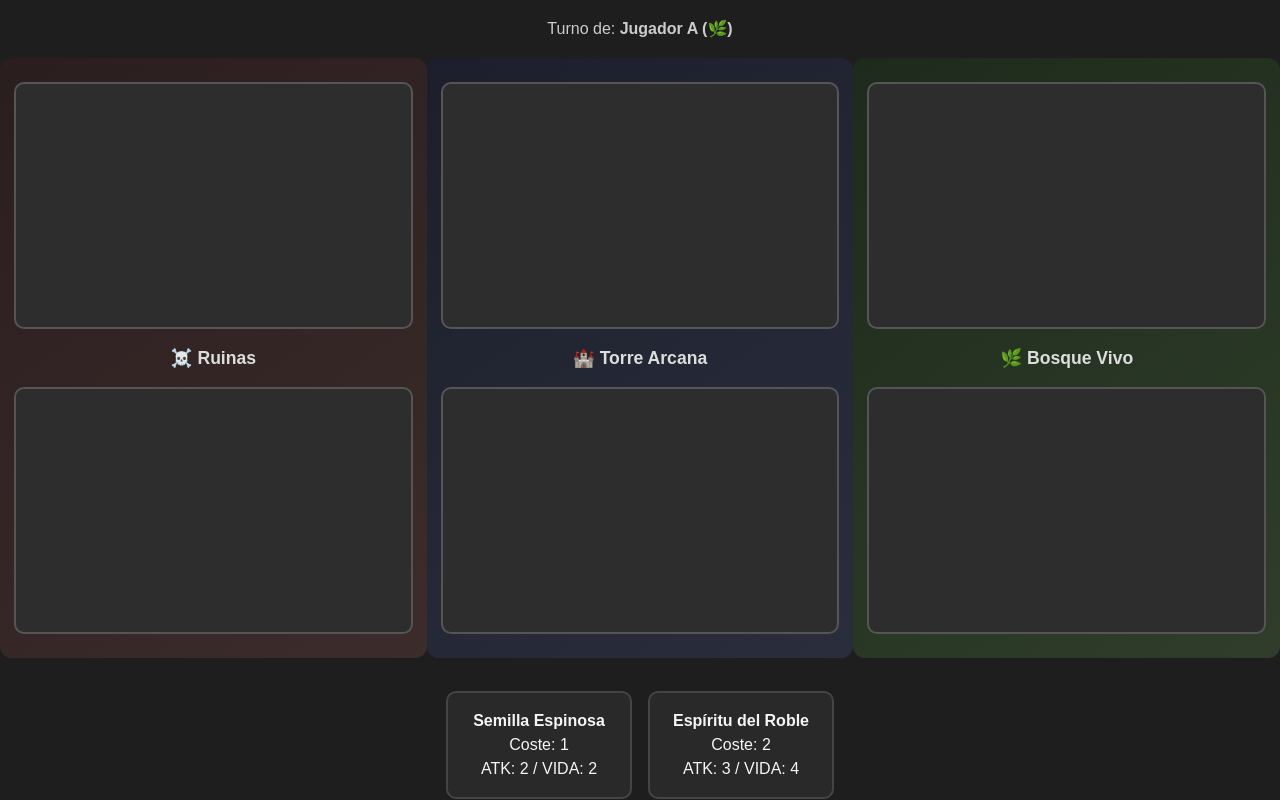
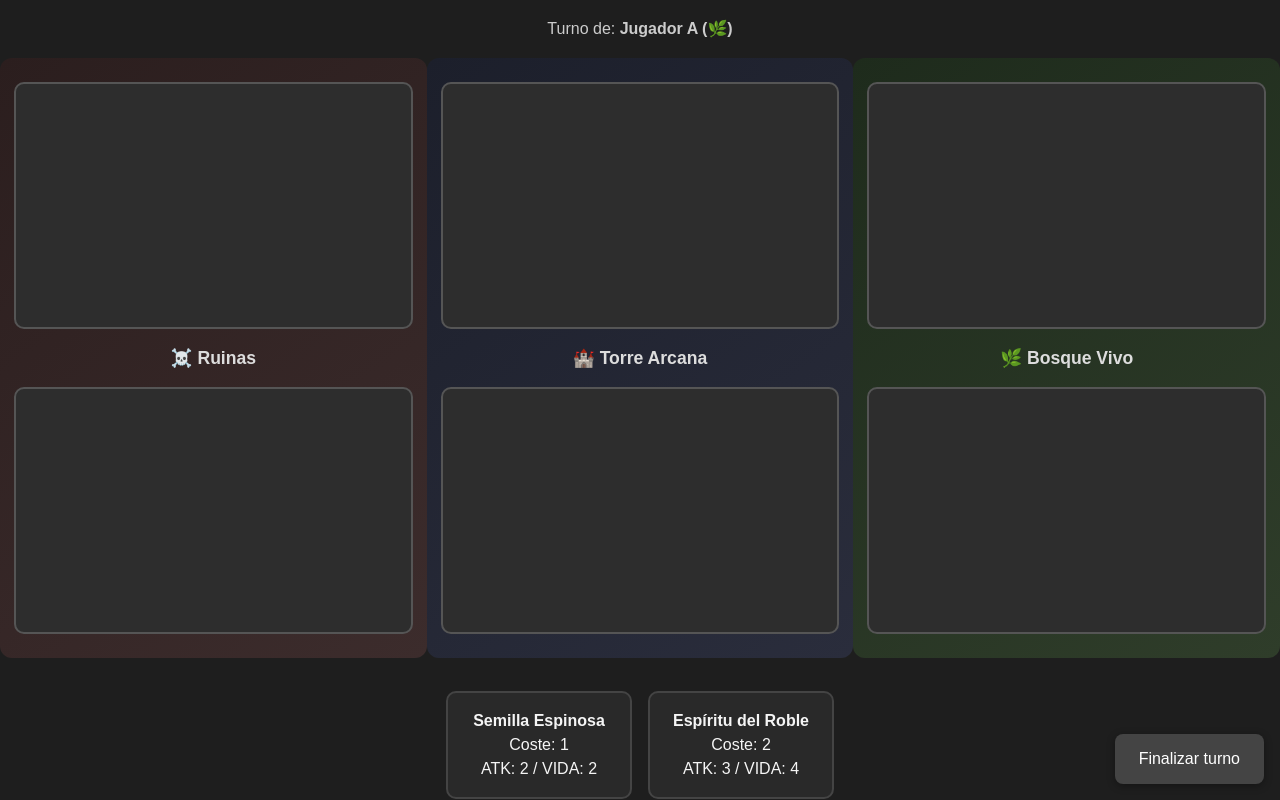
Before and after one commit to bards-of-the-mountain/ecos_board, a React (Vite) app: page / in a window 1280 px wide. Both pictures are taken after a click on the button "🌿 Bosque Vivo". Built offline with nearby package versions, Linux system fonts and the light colour scheme; no server answers.

Commit message:
added turns

```diff
--- a/package.json
+++ b/package.json
@@ -10,6 +10,7 @@
     "preview": "vite preview"
   },
   "dependencies": {
+    "pusher-js": "^8.4.0",
     "react": "^19.1.0",
     "react-dom": "^19.1.0"
   },
--- a/src/App.css
+++ b/src/App.css
@@ -128,3 +128,28 @@ body {
 .mazo-select button:hover {
   background: #444;
 }
+
+.btn-turno {
+  position: fixed;
+  bottom: 1rem;
+  right: 1rem;
+  background: #444;
+  color: #fff;
+  border: none;
+  border-radius: 8px;
+  padding: 1rem 1.5rem;
+  font-size: 1rem;
+  cursor: pointer;
+  box-shadow: 0 2px 8px #00000055;
+  transition: background 0.2s ease;
+}
+
+.btn-turno:hover {
+  background: #666;
+}
+
+.btn-turno:disabled {
+  background: #222;
+  cursor: not-allowed;
+  opacity: 0.5;
+}
--- a/src/App.tsx
+++ b/src/App.tsx
@@ -1,4 +1,5 @@
-import { useState } from 'react';
+import { useState, useEffect } from 'react';
+import Pusher from 'pusher-js';
 import './App.css';
 
 const MAZOS = {
@@ -18,11 +19,39 @@ const ZONAS = [
   { nombre: '🌿 Bosque Vivo', clase: 'zona-bosque' }
 ];
 
+
+
 function App() {
+  const [jugador, setJugador] = useState<'A' | 'B' | null>(null);
   const [mazo, setMazo] = useState<null | 'bosque' | 'torre'>(null);
   const [turno, setTurno] = useState<'A' | 'B'>('A');
   const columnas = ZONAS.length;
   const [casillas, setCasillas] = useState<(null | '🌿' | '🔥')[]>(Array(2 * columnas).fill(null));
+
+  const finalizarTurno = async () => {
+    const nuevo = turno === 'A' ? 'B' : 'A';
+    await fetch('https://ecos-board-backend.onrender.com/turno', {
+      method: 'POST',
+      headers: { 'Content-Type': 'application/json' },
+      body: JSON.stringify({ nuevoTurno: nuevo })
+    });
+  };
+
+  useEffect(() => {
+    const pusher = new Pusher('b50eb8000bd0cb796352', {
+      cluster: 'eu'
+    });
+
+    const canal = pusher.subscribe('partida');
+
+    canal.bind('cambio-turno', (data: { turno: 'A' | 'B' }) => {
+      setTurno(data.turno);
+    });
+
+    return () => {
+      pusher.unsubscribe('partida');
+    };
+  }, []);
 
   const handleClick = (index: number) => {
     if (casillas[index]) return;
@@ -36,8 +65,19 @@ function App() {
     return (
       <div className="mazo-select">
         <h2>Elige tu mazo</h2>
-        <button onClick={() => setMazo('bosque')}>🌿 Bosque Vivo</button>
-        <button onClick={() => setMazo('torre')}>🏰 Torre Arcana</button>
+        <button onClick={() => {
+          setMazo('bosque');
+          setJugador(jugador === null ? 'A' : 'B');
+        }}>
+          🌿 Bosque Vivo
+        </button>
+
+        <button onClick={() => {
+          setMazo('torre');
+          setJugador(jugador === null ? 'A' : 'B');
+        }}>
+          🏰 Torre Arcana
+        </button>
       </div>
     );
   }
@@ -69,6 +109,12 @@ function App() {
           </div>
         ))}
       </div>
+
+      {jugador === turno && (
+        <button className="btn-turno" onClick={finalizarTurno}>
+          Finalizar turno
+        </button>
+      )}
     </div>
   );
 }
```
Also changed, not shown: 1 other file (tests, documents, lock files or other folders).
